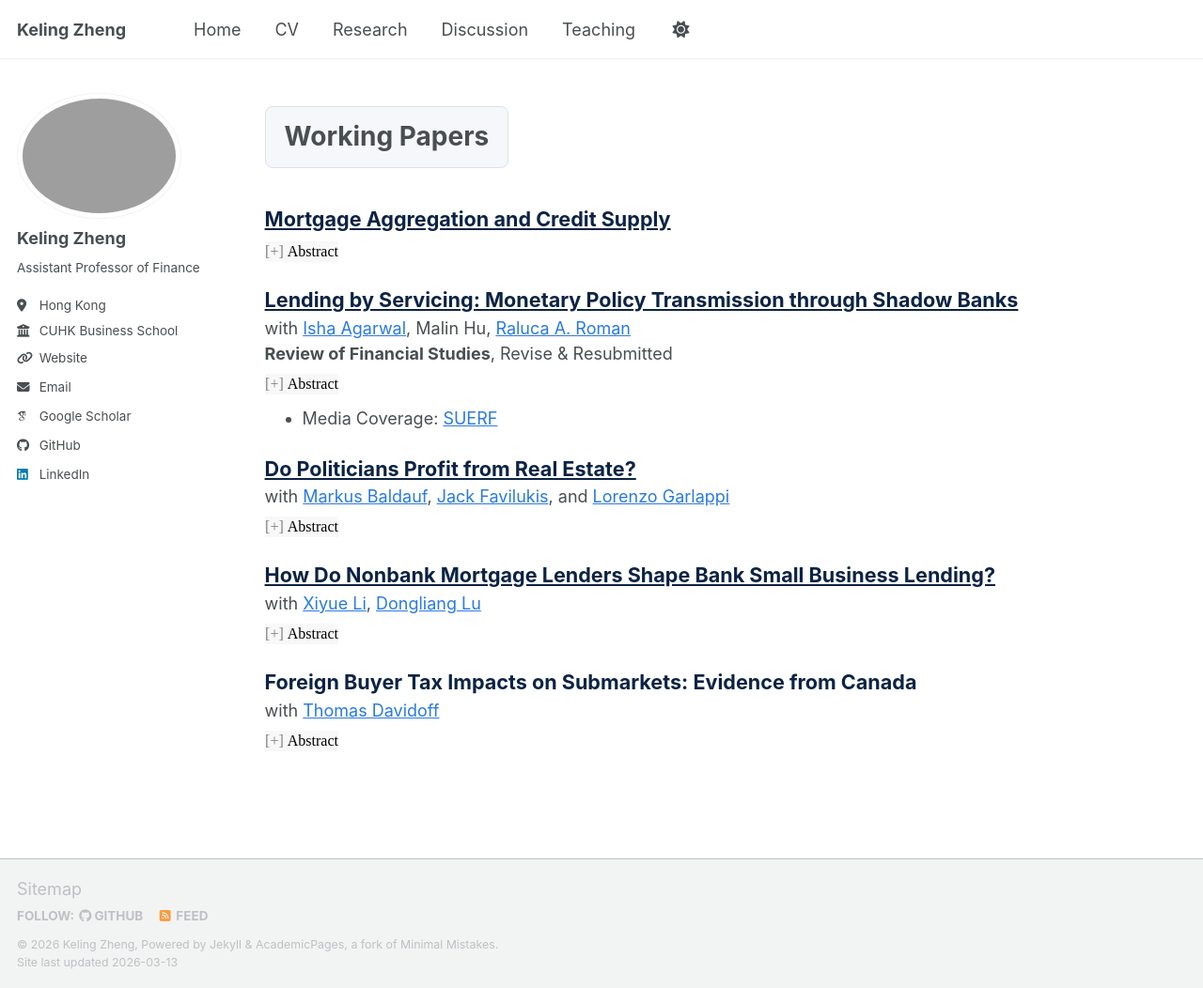
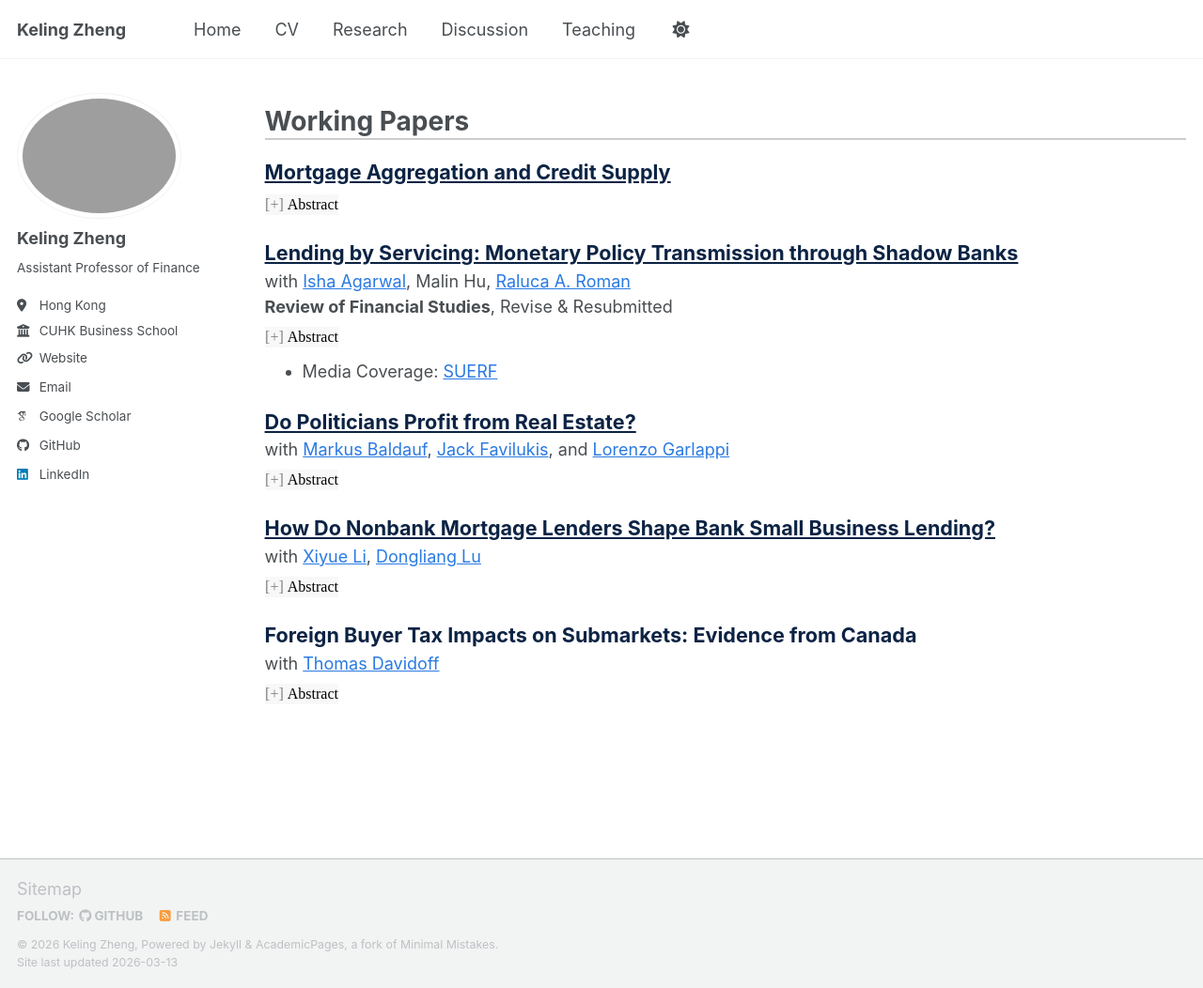
Before and after one commit to Keling-Zheng/Keling-Zheng.github.io, a Jekyll site: the page built from _pages/publications.html, in a window 1280 px wide and 1052 px high. Shown: the whole window at 94% size. Built offline with Jekyll 4.4.1, drawn with Linux system fonts in a browser that asks for light colours; some web fonts are replaced; a script bundle is joined from its source files by our own code; library files that are not in the unit come from our copies.

Commit message:
edit working paper's header style

```diff
--- a/_pages/publications.html
+++ b/_pages/publications.html
@@ -14,14 +14,10 @@ author_profile: true
       --abstract-content-gray: #f1f1f1;
     }
 
-   .working-papers-header {
-     background-color: #f5f7fa;   /* light gray-blue */
-     padding: 15px 20px;
-     border-radius: 8px;
-     border: 1px solid #dce2e9;
-     margin-bottom: 20px;
-     display: inline-block;        /* so it only wraps the text */
-   }
+.working-papers-header {
+  width: 100%;
+  border-bottom: 2px solid #ccc;
+}
 
    .working-papers-header h2 {
      font-size: 28px;
```
